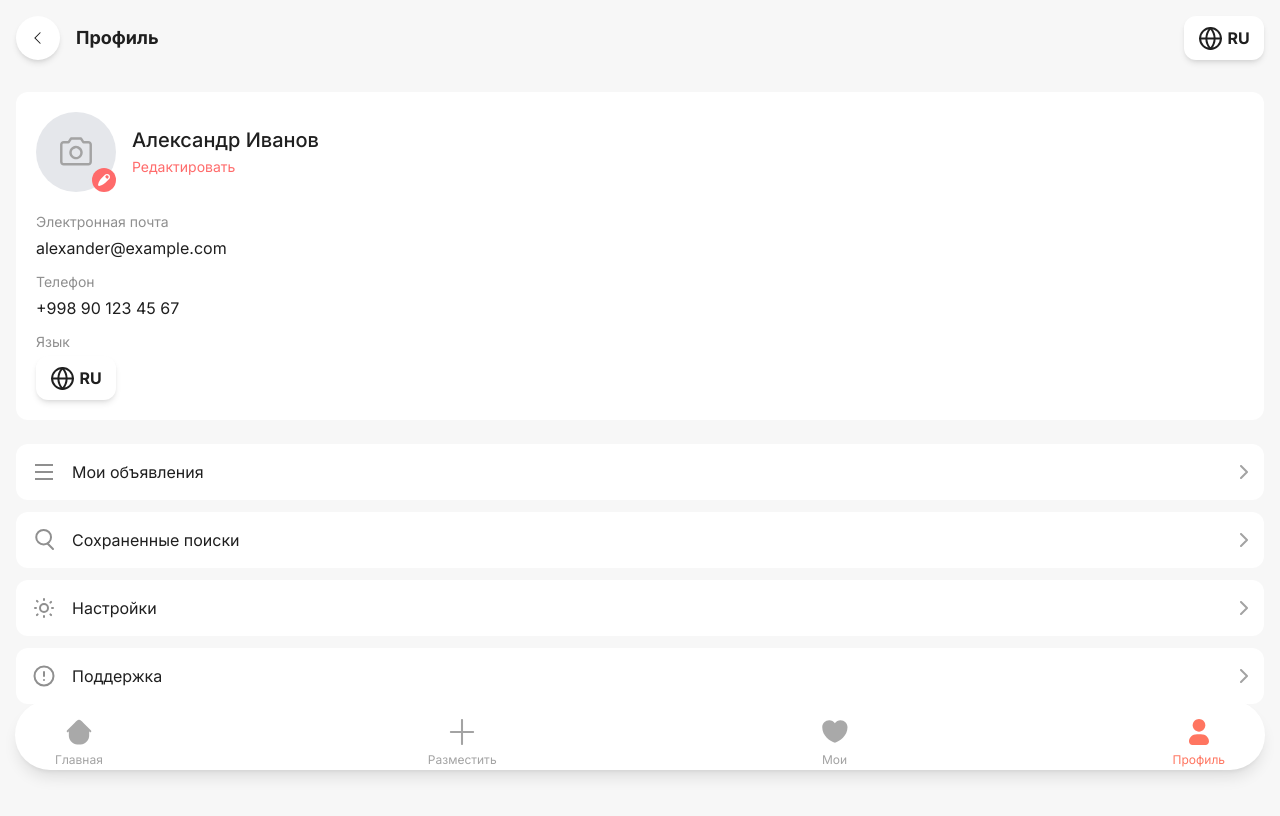
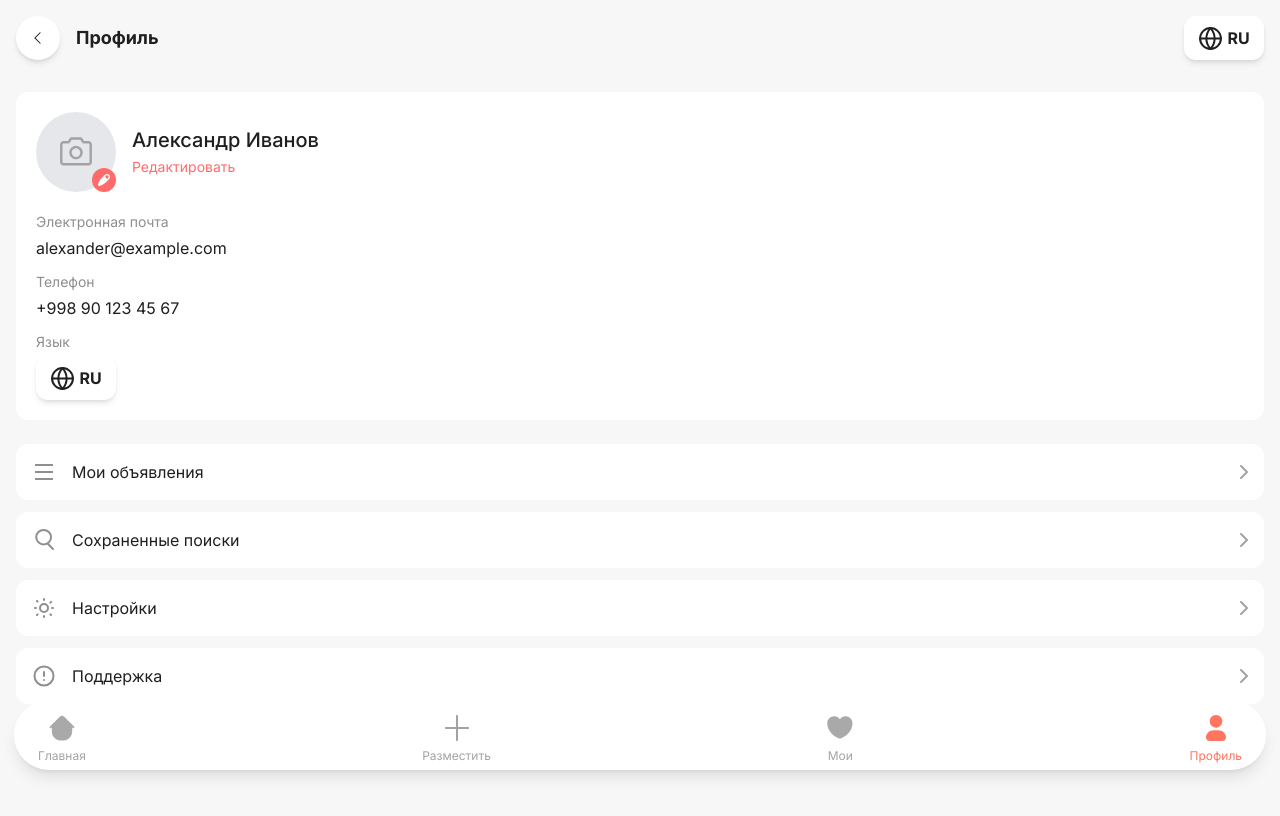
Before and after one commit to UnyieldingSpirit/Real_estate, a Next.js app: page /profile in a window 1280 px wide. Shown: the top 816 px of the page. Built offline with nearby package versions, Linux system fonts and the light colour scheme; a web font is replaced by a local one.

Commit message:
fix-build

```diff
--- a/src/shared/components/BottomNavigation/BottomNavigation.tsx
+++ b/src/shared/components/BottomNavigation/BottomNavigation.tsx
@@ -69,9 +69,9 @@ export default function BottomNavigation(): JSX.Element {
   ];
 
   return (
-    <div className="fixed bottom-[30px] left-[15px] right-[15px] z-50">
-      <div className="bg-white h-[70px] rounded-[80px] shadow-lg py-3 px-6">
-        <div className="flex justify-between items-end mt-2 mx-4">
+    <div className="fixed bottom-[30px] left-[14px] right-[14px] z-50">
+      <div className="bg-white h-[70px] rounded-[80px] shadow-lg py-4 px-6">
+        <div className="flex justify-between items-end">
           {navItems.map((item) => (
             <button
               key={item.path}
@@ -91,8 +91,6 @@ export default function BottomNavigation(): JSX.Element {
                 style={{ color: isActive(item.path) ? activeColor : "#A3A3A3" }}
               >
                 {t(item.label)}
-
-
               </span>
             </button>
           ))}
--- a/src/store/categoryStore.ts
+++ b/src/store/categoryStore.ts
@@ -41,7 +41,7 @@ export const PROPERTY_CATEGORIES = {
         iconActiveColor: 'white',
         iconInactiveColor: '#E6E6E6',
         iconWidth: 90,
-        iconHeight: 90
+        iconHeight: 85
     },
     [PropertyCategoryType.DACHA]: {
         titleKey: 'dacha',
```
